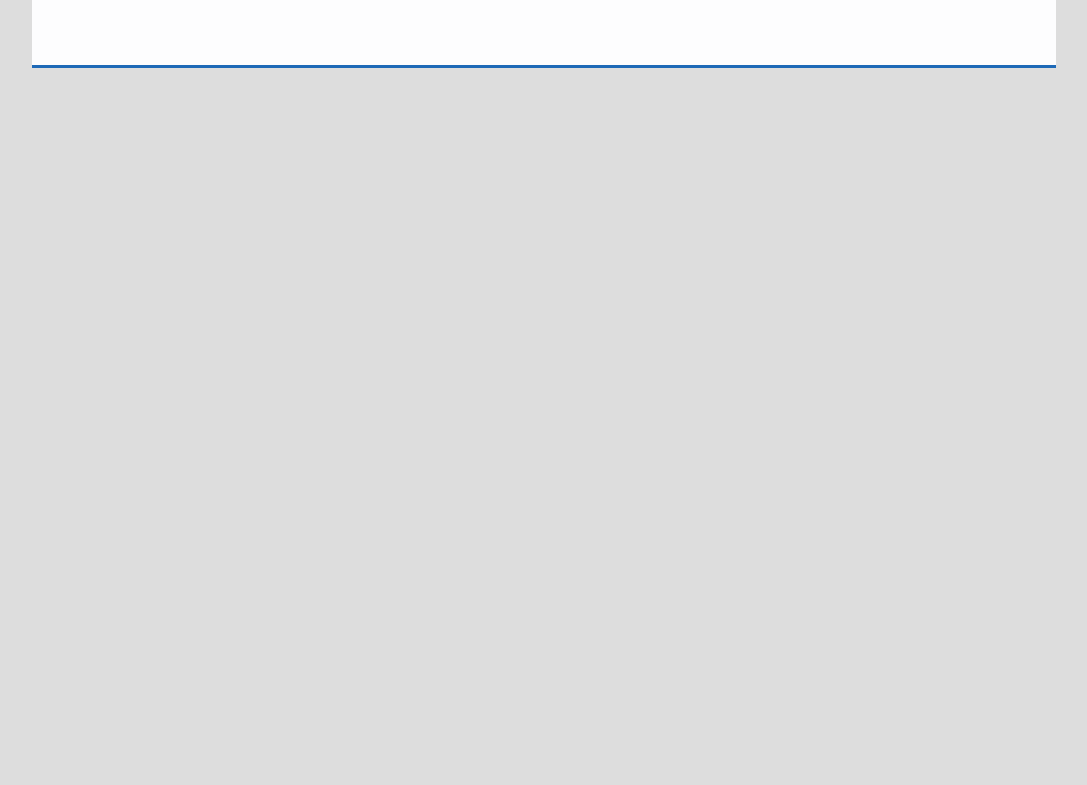
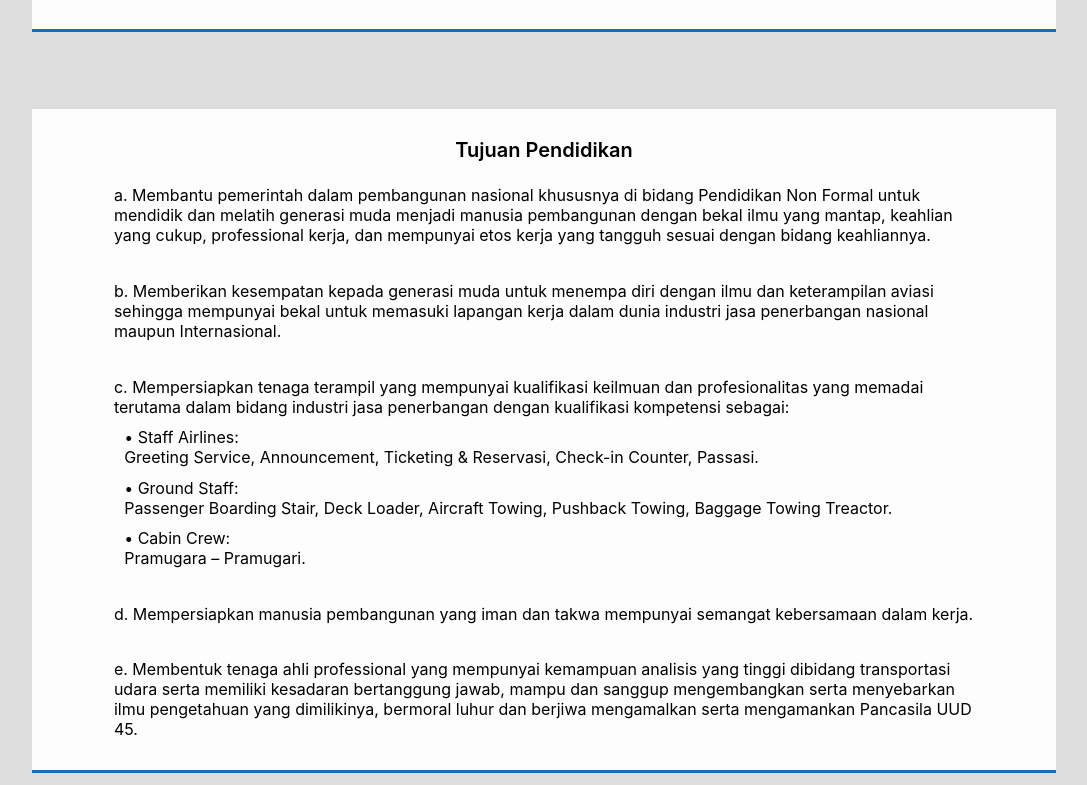
Before and after one commit to syukronarie/idf-frontend, a Next.js app: page /profile in a window 1280 px wide. Shown: the part 815-1600 px from the top of the page, without its empty margins (96-1183 px from the left). Before the commit the page ends 963 px from the top, so only its background shows below. Built offline with nearby package versions, Linux system fonts and the light colour scheme.

Commit message:
finish implementing profile menu

```diff
--- a/src/components/profile/ProfilePage.tsx
+++ b/src/components/profile/ProfilePage.tsx
@@ -7,14 +7,17 @@
 import GLOBAL_FLEX from "@styles/globalFlex";
 import GLOBAL_SIZING_FONTS from "@styles/globalSizingFonts";
 
+import FooterDekstop from "../footer/FooterDekstop";
+
 const ProfileStyled = styled.div`
-  display: flex;
   ${GLOBAL_FLEX.CENTER}
+  flex-direction: column;
 
   .profile_content {
     ${GLOBAL_FLEX.START};
     flex-direction: column;
     width: 100%;
+    margin-bottom: 8%;
 
     &_one {
       width: 100%;
@@ -45,20 +48,67 @@
       }
     }
 
-    &_two {
+    &_two,
+    &_three {
       ${GLOBAL_FLEX.CENTER};
       width: 100%;
 
-      &_vision {
-        margin: 5rem 0;
+      &_vision,
+      &_goals {
+        margin-top: 6%;
+        margin-right: 0%;
+        margin-bottom: 0%;
+        margin-left: 0%;
         width: 80%;
-        height: 20rem;
         background-color: ${COLORS.MYSTIC[100]};
         border-bottom: solid 3px ${COLORS.FUN_BLUE[500]};
+
+        &_content {
+          ${GLOBAL_FLEX.CENTER}
+          flex-direction: column;
+
+          h3 {
+            font-size: 20px;
+            font-weight: 600;
+            margin-top: 4%;
+            margin-right: 0px;
+            margin-bottom: 3%;
+            margin-left: 0px;
+          }
+
+          h4 {
+            font-size: 18px;
+            font-weight: 600;
+            margin: 1rem;
+          }
+
+          p {
+            margin-top: 0.5%;
+            margin-right: 8%;
+            margin-bottom: 3%;
+            margin-left: 8%;
+            line-height: 20px;
+            text-align: center;
+          }
+        }
 
         :hover {
           /* box-shadow: 1px 6px 20px #221b1c1f; */
           box-shadow: 0px 6px 20px #221b1c1f;
+        }
+      }
+
+      &_goals {
+        &_content {
+          ${GLOBAL_FLEX.START}
+
+          h3 {
+            align-self: center;
+          }
+
+          p {
+            text-align: start;
+          }
         }
       }
     }
@@ -93,13 +143,87 @@
               </p>
             </div>
           </div>
-
           <div className='profile_content_two'>
             <div className='profile_content_two_vision'>
-              <h3>Visi & Misi</h3>
+              <div className='profile_content_two_vision_content'>
+                <h3>Visi & Misi</h3>
+                <h4>Visi</h4>
+                <p>
+                  Sebagai Institusi / Lembaga Pendidikan Mandiri yang menyiapkan
+                  Airlines unggul dan berakhlak.
+                </p>
+                <h4>Misi</h4>
+                <p>
+                  Mendidik dan melatih dengan mengacu perkembangan perusahaan
+                  penerbangan ( maskapai ) maupun Bandar Udara dan diaplikasikan
+                  dalam bentuk Magang kerja agar menghasilkan SDM professional
+                  yang berguna untuk kesejahteraan bangsa.
+                </p>
+              </div>
+            </div>
+          </div>
+
+          <div className='profile_content_three'>
+            <div className='profile_content_three_goals'>
+              <div className='profile_content_three_goals_content'>
+                <h3>Tujuan Pendidikan</h3>
+                <p>
+                  a. Membantu pemerintah dalam pembangunan nasional khususnya di
+                  bidang Pendidikan Non Formal untuk mendidik dan melatih
+                  generasi muda menjadi manusia pembangunan dengan bekal ilmu
+                  yang mantap, keahlian yang cukup, professional kerja, dan
+                  mempunyai etos kerja yang tangguh sesuai dengan bidang
+                  keahliannya.
+                </p>
+                <p>
+                  b. Memberikan kesempatan kepada generasi muda untuk menempa
+                  diri dengan ilmu dan keterampilan aviasi sehingga mempunyai
+                  bekal untuk memasuki lapangan kerja dalam dunia industri jasa
+                  penerbangan nasional maupun Internasional.
+                </p>
+                <p style={{ marginBottom: '0.5%' }}>
+                  c. Mempersiapkan tenaga terampil yang mempunyai kualifikasi
+                  keilmuan dan profesionalitas yang memadai terutama dalam
+                  bidang industri jasa penerbangan dengan kualifikasi kompetensi
+                  sebagai:
+                </p>
+
+                <p style={{ margin: '0.5% 9%' }}>
+                  • Staff Airlines:
+                  <br />
+                  Greeting Service, Announcement, Ticketing & Reservasi,
+                  Check-in Counter, Passasi.
+                </p>
+                <p style={{ margin: '0.5% 9%' }}>
+                  • Ground Staff:
+                  <br />
+                  Passenger Boarding Stair, Deck Loader, Aircraft Towing,
+                  Pushback Towing, Baggage Towing Treactor.
+                </p>
+                <p style={{ margin: '0.5% 9% 3%' }}>
+                  • Cabin Crew:
+                  <br />
+                  Pramugara – Pramugari.
+                </p>
+
+                <p>
+                  d. Mempersiapkan manusia pembangunan yang iman dan takwa
+                  mempunyai semangat kebersamaan dalam kerja.
+                </p>
+
+                <p>
+                  e. Membentuk tenaga ahli professional yang mempunyai kemampuan
+                  analisis yang tinggi dibidang transportasi udara serta
+                  memiliki kesadaran bertanggung jawab, mampu dan sanggup
+                  mengembangkan serta menyebarkan ilmu pengetahuan yang
+                  dimilikinya, bermoral luhur dan berjiwa mengamalkan serta
+                  mengamankan Pancasila UUD 45.
+                </p>
+              </div>
             </div>
           </div>
         </div>
+        <FooterDekstop />
       </ProfileStyled>
     </>
   );
```
